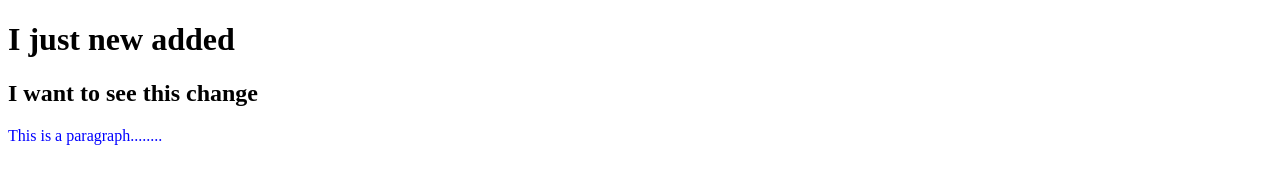
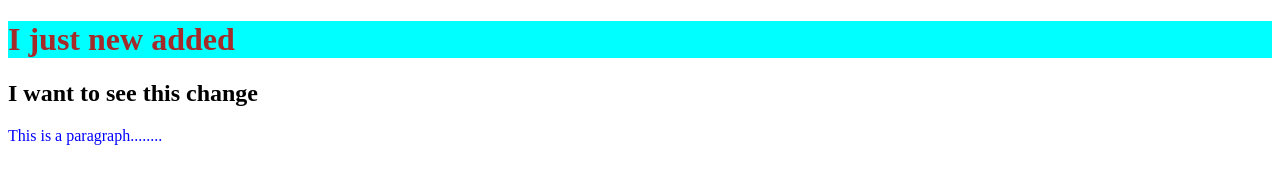
Before and after one commit to sabrababra/my-scnd-repo, a plain HTML site: page index.html in a window 1280 px wide. Drawn offline with Linux system fonts and the light colour scheme.

Commit message:
add h1 css

```diff
--- a/style.css
+++ b/style.css
@@ -1,3 +1,7 @@
 p{
     color:blue;
 }
+h1{
+    color: brown;
+    background-color: aqua;
+}
```
